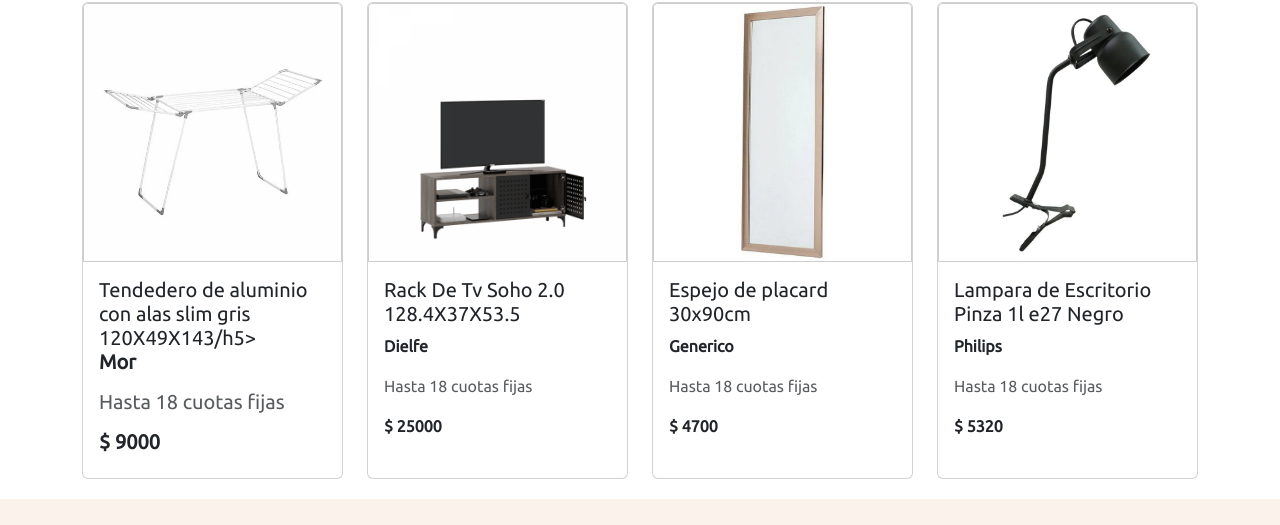
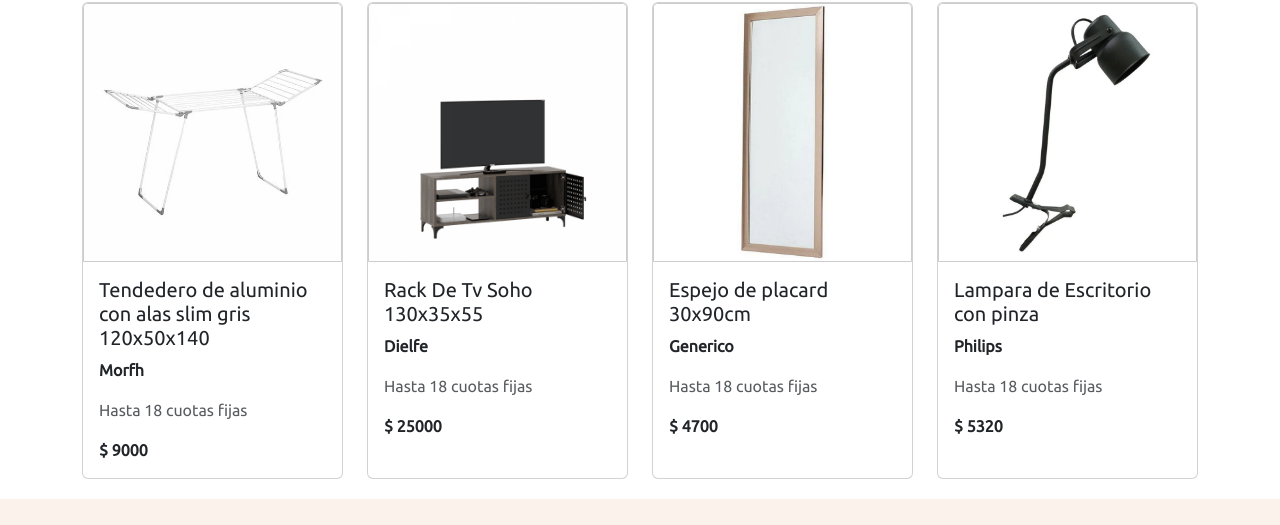
Before and after one commit to AbrilSalvatierra/Preentrega3-Salvatierra_Abril, a website: page pages/tienda.html in a window 1280 px wide. Shown: the part 1289-1814 px from the top of the page. Drawn offline with nearby package versions, Linux system fonts and the light colour scheme.

Commit message:
cambios en los nnombres de los productos

```diff
--- a/pages/tienda.html
+++ b/pages/tienda.html
@@ -128,8 +128,8 @@
                   <div class="card h-100">
                     <img src="../images/productos/carousel_productos_tender.webp" class="card-img-top" alt="Tendedero de aluminio con alas slim gris">
                     <div class="card-body">
-                      <h5 class="card-title">Tendedero de aluminio con alas slim gris 120X49X143/h5>
-                      <p class="fw-bold card-text">Mor</p>
+                      <h5 class="card-title">Tendedero de aluminio con alas slim gris 120x50x140</h5>
+                      <p class="fw-bold card-text">Morfh</p>
                       <p class="text-muted">Hasta 18 cuotas fijas</p>
                       <p class="fw-bold card-text">$ 9000</p>
                     </div>
@@ -139,7 +139,7 @@
                   <div class="card h-100">
                     <img src="../images/productos/carousel_productos_rack-tv.png" class="card-img-top" alt="Rack De Tv Soho">
                     <div class="card-body">
-                      <h5 class="card-title">Rack De Tv Soho 2.0 128.4X37X53.5</h5>
+                      <h5 class="card-title">Rack De Tv Soho 130x35x55</h5>
                       <p class="fw-bold card-text">Dielfe</p>
                       <p class="text-muted">Hasta 18 cuotas fijas</p>
                       <p class="fw-bold card-text">$ 25000</p>
@@ -161,7 +161,7 @@
                   <div class="card h-100">
                     <img src="../images/productos/carousel_productos_lampara-de-escritorio.webp" class="card-img-top" alt="Lampara de escritorio con pinza">
                     <div class="card-body">
-                      <h5 class="card-title">Lampara de Escritorio Pinza 1l e27 Negro</h5>
+                      <h5 class="card-title">Lampara de Escritorio con pinza</h5>
                       <p class="fw-bold card-text">Philips</p>
                       <p class="text-muted">Hasta 18 cuotas fijas</p>
                       <p class="fw-bold card-text">$ 5320</p>
```
Also changed, not shown: pages/nosotros.html (+1 -1 lines).
